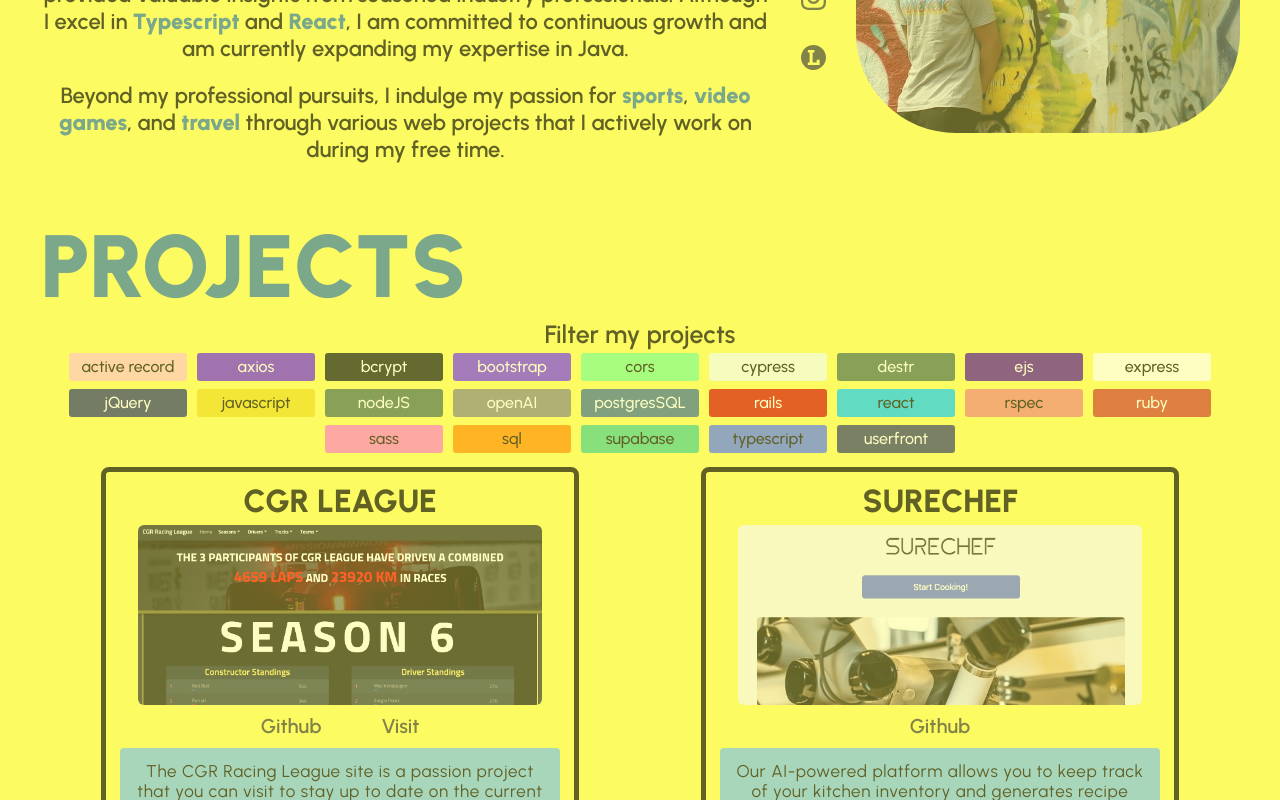
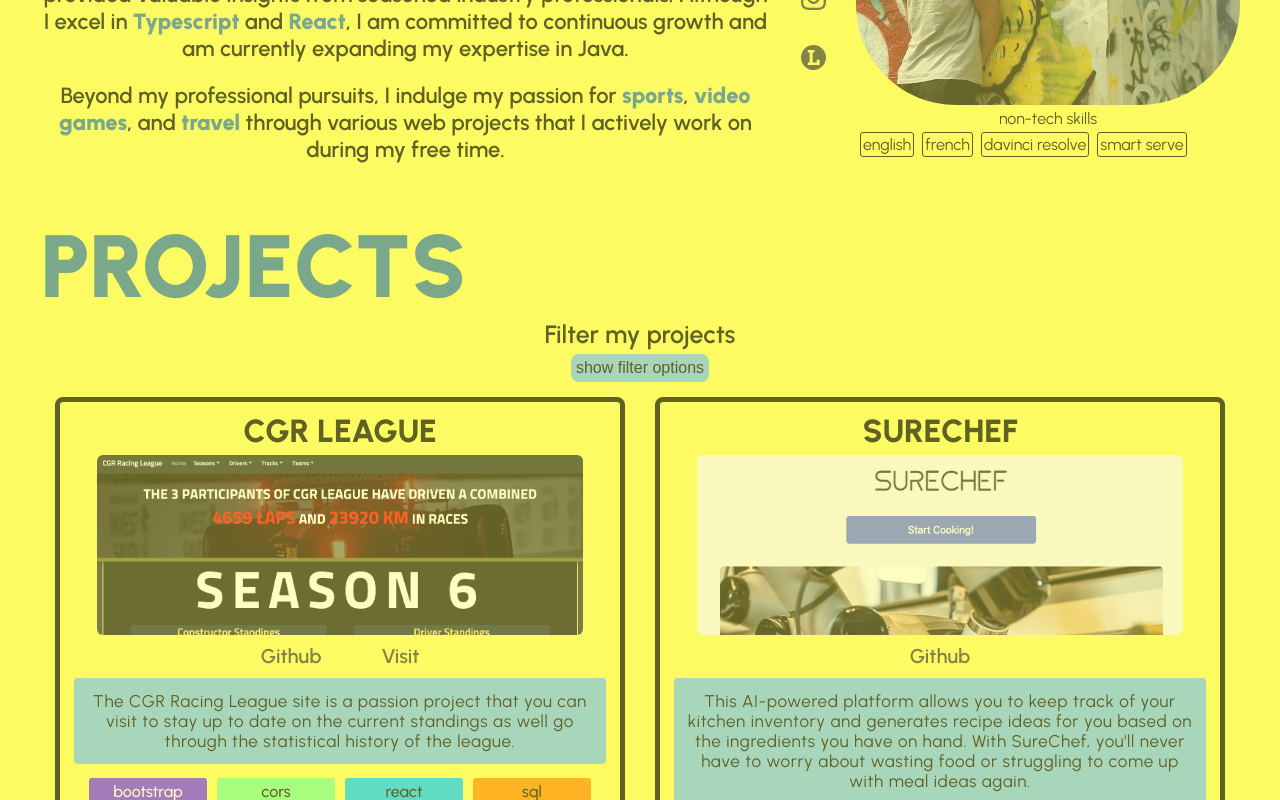
Before and after one commit to gtemple/personal-site-redux, a React (Vite) app in the folder client/: page / in a window 1280 px wide. Shown: the part 1160-1960 px from the top of the page. Built offline with nearby package versions, Linux system fonts and the light colour scheme.

Commit message:
update styling

```diff
--- a/client/src/App.css
+++ b/client/src/App.css
@@ -227,7 +227,7 @@ button:hover::before {
 }
 
 
-@media (max-width: 600px) {
+@media (max-width: 800px) {
   #root {
     padding: 4px;
   }
--- a/client/src/components/About.tsx
+++ b/client/src/components/About.tsx
@@ -1,6 +1,8 @@
 import portrait from '../assets/images/me.jpg'
 import { SiInstagram, SiLinkedin, SiGithub, SiGmail, SiLetterboxd } from "react-icons/si";
 import './about.css'
+
+const skills = ['english', 'french', 'davinci resolve', 'smart serve'];
 
 export const About = () => {
   return (
@@ -29,7 +31,18 @@ export const About = () => {
         <div className='socials-icon'><a href='https://www.instagram.com/g_temps/' target='_blank'><SiInstagram /></a></div>
         <div className='socials-icon'><a href='https://letterboxd.com/GiordanoT/' target='_blank'><SiLetterboxd /></a></div>
       </div>
-      <img className='portrait' src={portrait} />
+      <div>
+        <img className='portrait' src={portrait} />
+        <div>non-tech skills</div>
+        <div className='skills'>
+          {skills.map((skill, index) => (
+            <span className='skill' key={index}>
+              {skill}
+            </span>
+          ))}
+  </div>
+
+      </div>
     </div>
   )
 }
--- a/client/src/components/Projects/Index.tsx
+++ b/client/src/components/Projects/Index.tsx
@@ -16,8 +16,7 @@ interface ProjectData {
 const cgrDescription = 'The CGR Racing League site is a passion project that you can visit to stay up to date on the current standings as well go through the statistical history of the league.';
 const cgrStack = ['typescript', 'react', 'bootstrap', 'supabase', 'sql', 'cors'];
 
-const sureChefDescription = `Our AI-powered platform allows you to keep track of your kitchen inventory and generates recipe ideas for you based on the ingredients you have on hand. With SureChef, you'll never have to worry about wasting food or struggling to come up with meal ideas again.`;
-
+const sureChefDescription = `This AI-powered platform allows you to keep track of your kitchen inventory and generates recipe ideas for you based on the ingredients you have on hand. With SureChef, you'll never have to worry about wasting food or struggling to come up with meal ideas again.`;
 const sureChefStack = ['javascript', 'react', 'openAI', 'axios', 'nodeJS', 'express', 'sql', 'postgresSQL', 'userfront', 'bootstrap', 'cors', 'destr'];
 
 const jungleRailsDescription = 'Whether you\'re looking to add some green to your home or your garden, Jungle will satisfy your needs. Jungle is an online storefront specializing in the sale of plants and includes POS capabilites.'
@@ -71,6 +70,7 @@ const allProjects: ProjectData[] = [
 
 const Projects: React.FC = () => {
   const [selectedStacks, setSelectedStacks] = useState<string[]>([]);
+  const [techsSectionOpen, setTechsSectionOpen] = useState<boolean>(false);
 
   const handleStackClick = (stack: string) => {
     if (selectedStacks.includes(stack)) {
@@ -78,6 +78,10 @@ const Projects: React.FC = () => {
     } else {
       setSelectedStacks([...selectedStacks, stack]);
     }
+  };
+
+  const toggleTechsSection = () => {
+    setTechsSectionOpen(!techsSectionOpen);
   };
 
   const filteredProjects = allProjects.filter((project) => {
@@ -94,6 +98,10 @@ const Projects: React.FC = () => {
       <h2 className='start'>PROJECTS</h2>
       <div className='techs-container'>
         <h3>Filter my projects</h3>
+        <button className='filter-button' onClick={toggleTechsSection}>
+          {techsSectionOpen ? 'hide filter options' : 'show filter options'}
+        </button>
+        {techsSectionOpen && (
           <div className='techs'>
             {uniqueStacks.map((stack, index) => (
               <div
@@ -105,6 +113,7 @@ const Projects: React.FC = () => {
               </div>
             ))}
           </div>
+        )}
       </div>
       <div className='projects'>
         {filteredProjects.length !== 0 ? (
--- a/client/src/components/Projects/project.css
+++ b/client/src/components/Projects/project.css
@@ -15,16 +15,35 @@
 
 .techs-container {
   text-align: center;
+  width: 100vw;
+}
+
+.filter-button {
+  margin: 5px 0;
+  padding: 5px;
+  font-size: 16px;
+  background-color: #74bef3;
+  border-radius: 8px;
+}
+
+.filter-button:hover {
+  pointer-events: none;
 }
 
 .techs {
   display: flex;
   flex-wrap: wrap;
   justify-content: center;
+  margin: 3px 0;
+  padding: 4px;
+  background-color: #c1dbeeae;
+  border-radius: 8px;
+  border-style: solid;
+  border-width: 5px;
 }
 
 .box {
-  width: 35vw;
+  width: 45%;
   min-height: 480px;
   margin: 10px 0;
   padding: 10px;
@@ -180,7 +199,8 @@
 }
 
 .cypress {
-  background-color: #f0fcf8;
+  color: white;
+  background-color: #997ba3;
 }
 
 .userfront {
@@ -219,6 +239,7 @@
 }
 
 @media (max-width: 980px) {
+
   .box {
     width: 85vw;
     max-width: 900px;
@@ -229,3 +250,9 @@
     max-width: 850px;
   }
 }
+
+@media (max-width: 800px) {
+  .project-container {
+    justify-content: center;
+  }
+}
--- a/client/src/components/Work/Index.tsx
+++ b/client/src/components/Work/Index.tsx
@@ -24,7 +24,7 @@ const jobs = [
 const Work = () => {
   return (
     <div>
-      <h2 className='end'>WORK</h2>
+      <h2 className='start'>WORK</h2>
       {jobs.map((job, index) => (
         <Job
           key={index}
--- a/client/src/components/Work/work.css
+++ b/client/src/components/Work/work.css
@@ -2,12 +2,12 @@
   display: flex;
   flex-direction: column;
   flex-wrap: wrap;
-  align-items: end;
+  align-items: start;
   margin: 10px 0;
   padding: 10px;
   border-radius: 8px;
   border-style: solid;
-  border-width: 0 0 5px 0px;
+  border-width: 0 0 5px 5px;
 }
 
 .background-line {
```
Lines whose indentation alone changed are shown as unchanged.
